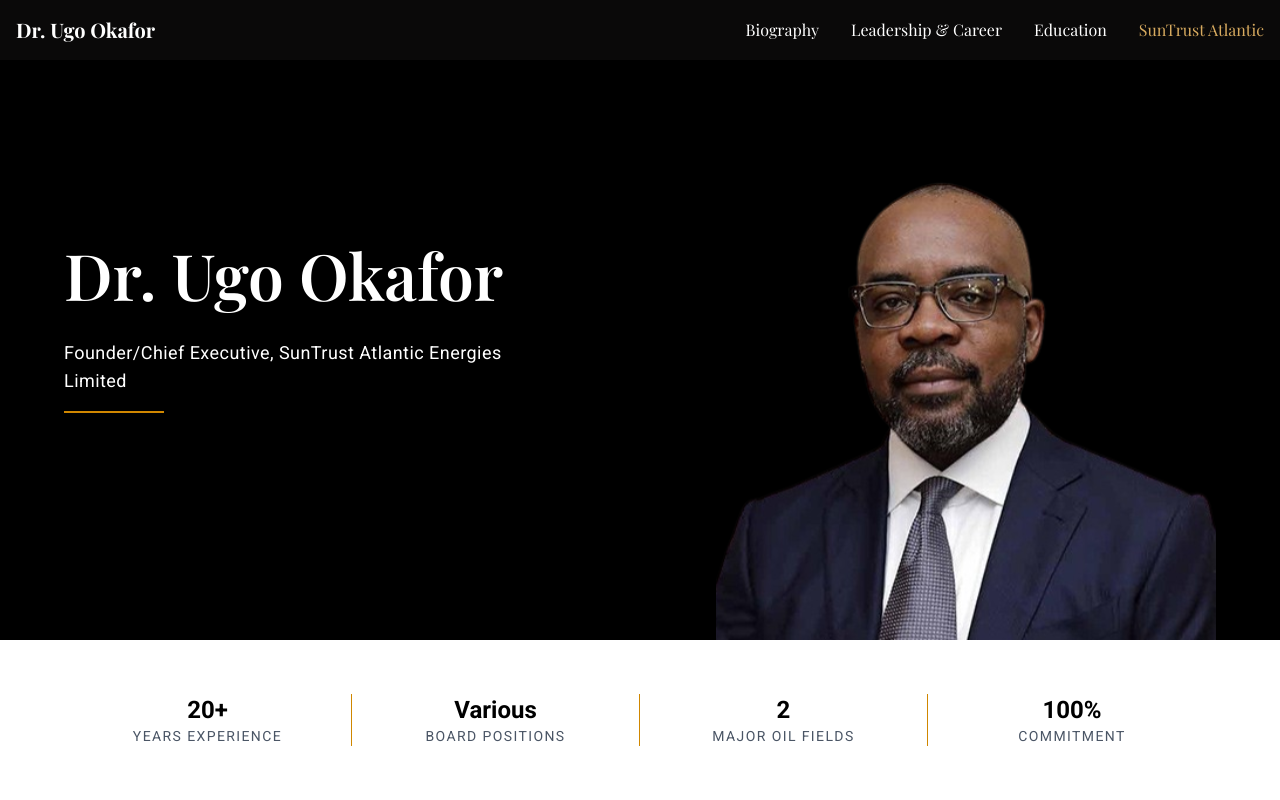
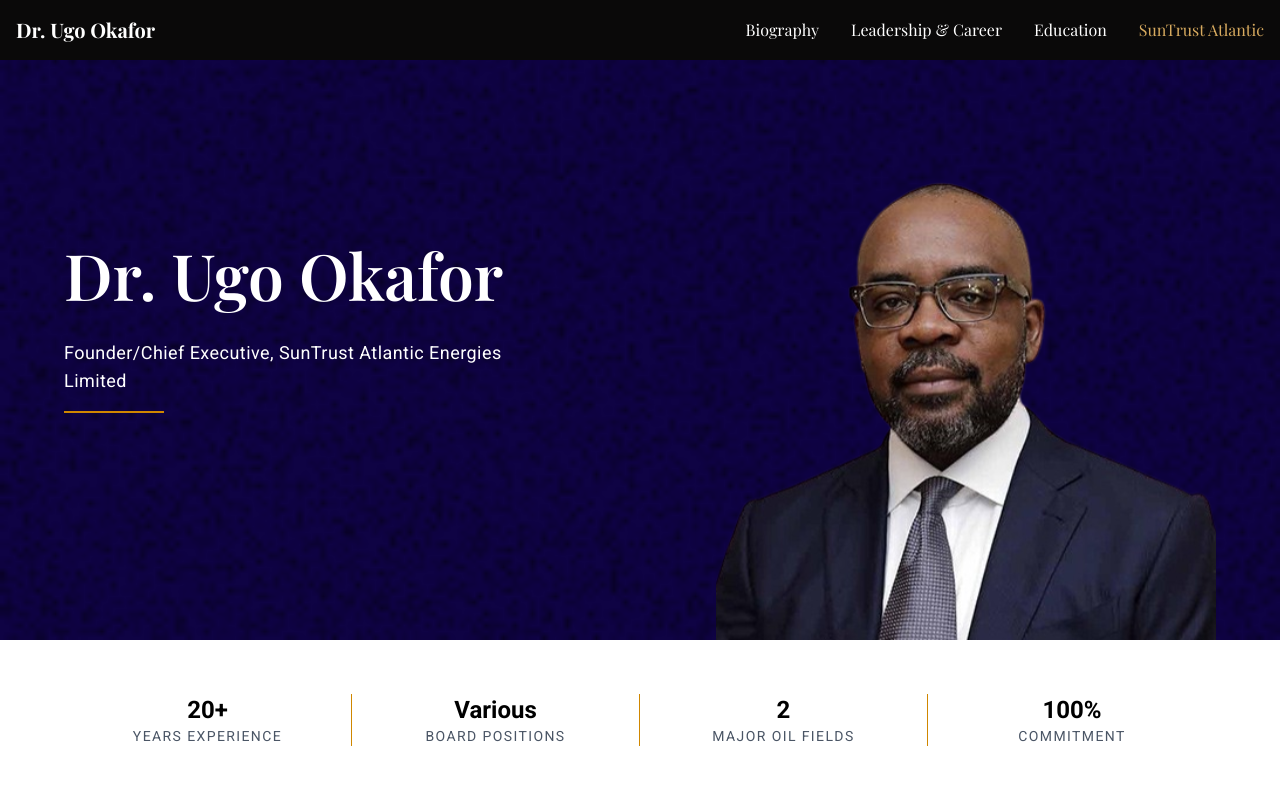
Before and after one commit to apreezofficial/Dr-Ugo-website, a Next.js app: page / in a window 1280 px wide. Shown: the top 800 px of the page. Built offline with nearby package versions, Linux system fonts and the light colour scheme; a web font is replaced by a local one.

Commit message:
Update Hero.tsx

```diff
--- a/app/components/Hero.tsx
+++ b/app/components/Hero.tsx
@@ -2,7 +2,7 @@
 
 const Hero = () => {
   return (
-    <section id="hero" className="min-h-screen flex flex-col bg-black">
+    <section id="hero" className="min-h-screen flex flex-col bg-[#0F0344]">
       {/* HERO TOP */}
       <div className="relative h-[85vh] md:h-[80vh] w-full overflow-hidden">
         {/* Background Image - Reduced opacity or kept as is since container is black */}
```
